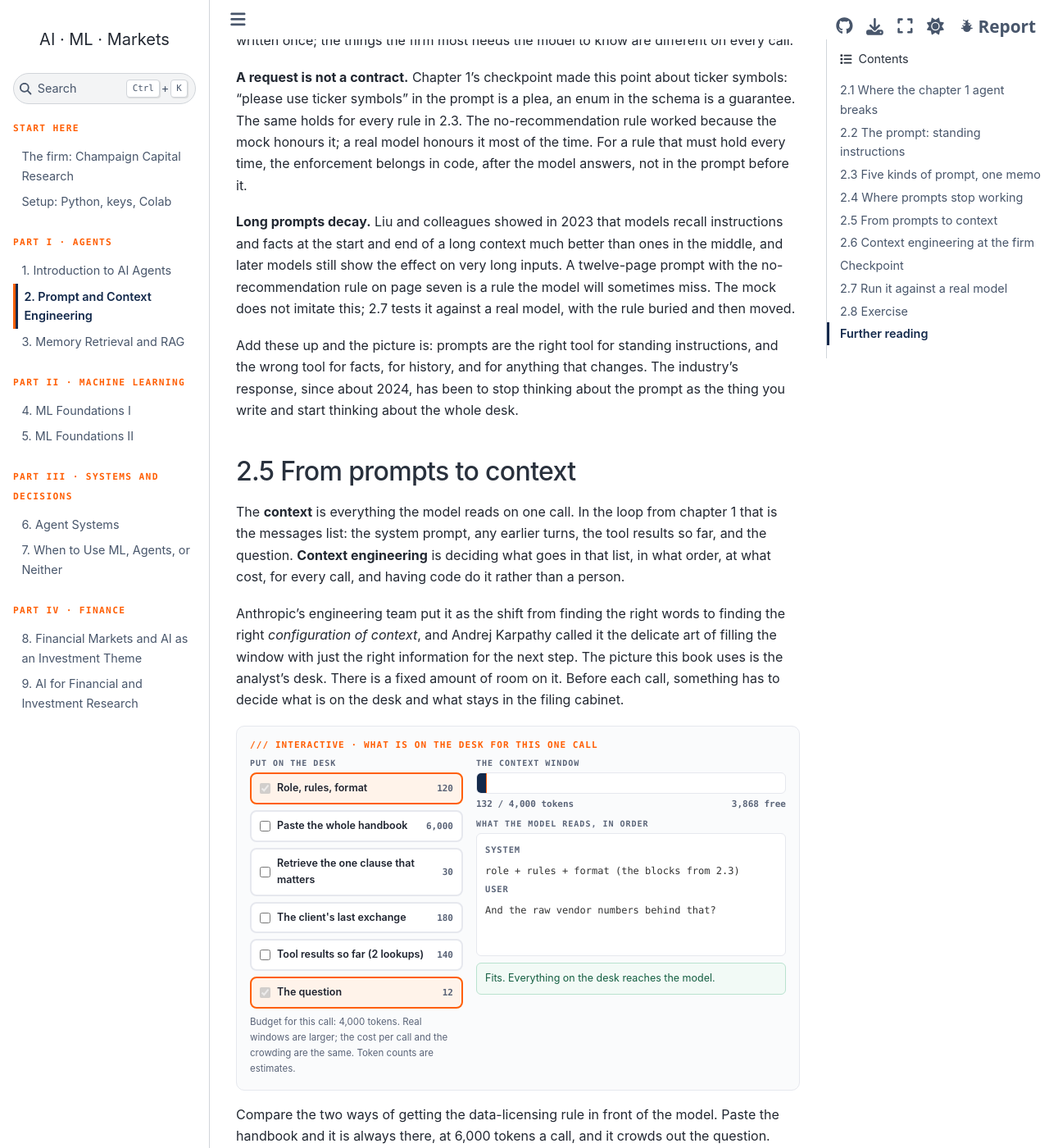
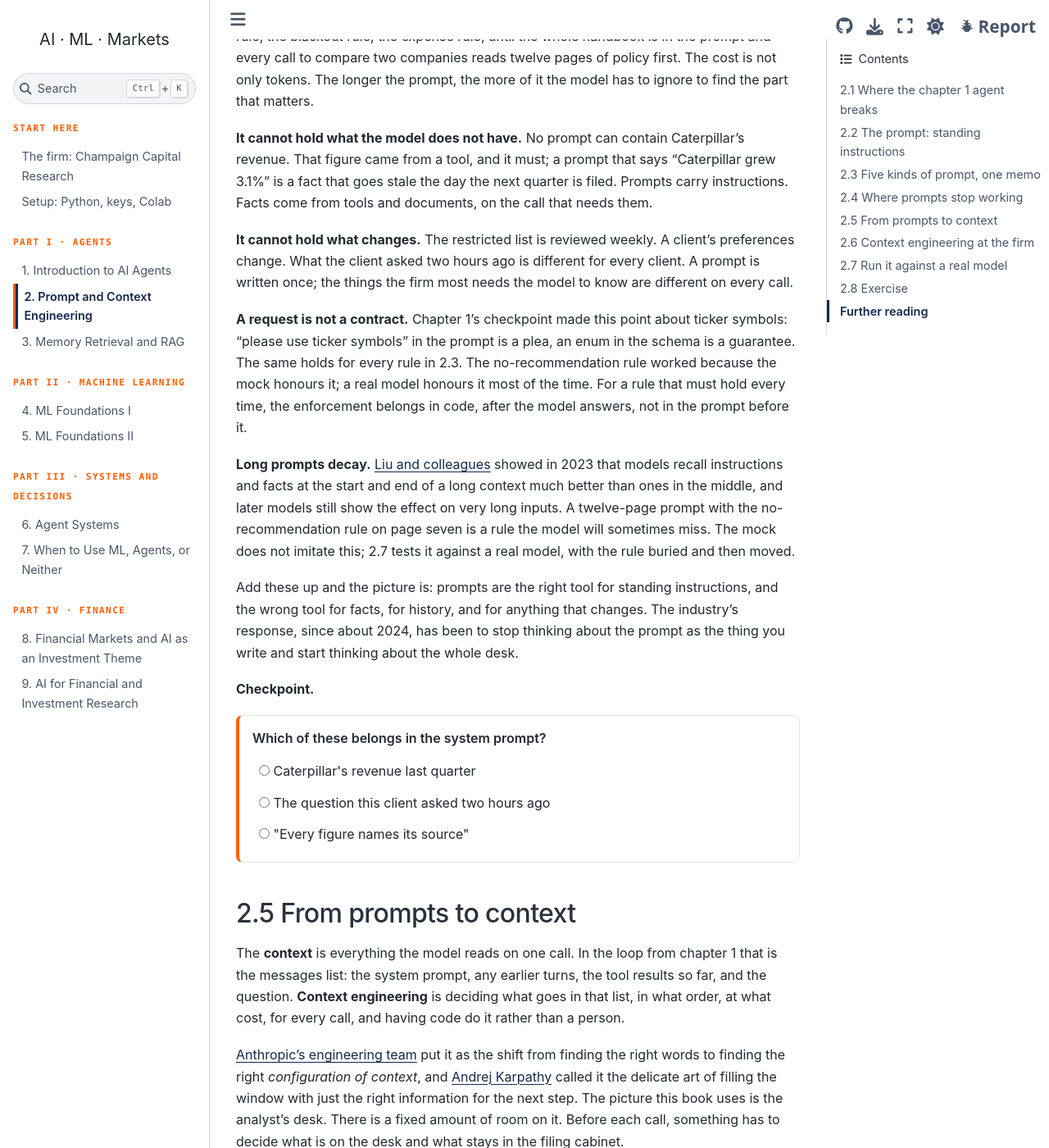
Before and after one commit to ashcastelinocs124/msba-ai-workshop, a Jupyter Book: the page built from book/ch02-prompt-context.md, in a window 1280 px wide and 1400 px high, scrolled down 5979 px. Shown: the whole window at 82% size. Built offline with Jupyter Book 1.0.4 settings and Sphinx 7.4.7 and the Sphinx Book theme 1.1.4, drawn with Linux system fonts in a browser that asks for light colours; some of the changed text lies outside the part shown.

Commit message:
Spread chapter 2's checkpoints through the chapter and link the further reading

````diff
--- a/book/ch02-prompt-context.md
+++ b/book/ch02-prompt-context.md
@@ -125,6 +125,20 @@
 
 Two rules of thumb from all of this. First, **a prompt block changes the shape of the answer, never its facts.** Every figure in every memo above came from `get_financials`; the blocks decided the header, the table, the refusal and the sign-off. Second, **add blocks one at a time and run the same question after each.** A prompt assembled all at once is a prompt whose parts you cannot tell apart when one of them misbehaves.
 
+**Checkpoint.** One question before moving on.
+
+```{raw} html
+<div class="quiz" data-answer="c"
+     data-ok="Correct. The facts are right and the tool calls are right; the shape of the answer is wrong. That is a format block, and it should fire only when a table is asked for."
+     data-no="Look at what is wrong: the numbers, the lookups, or the shape? Only one of the three is a prompt problem.">
+  <p class="q">A client asks for a comparison "as a table" and gets two correct sentences with both figures and a source tag. Which block is missing?</p>
+  <label><input type="radio" name="q1" value="a"> Rules: the model broke a handbook rule</label>
+  <label><input type="radio" name="q1" value="b"> History: the model forgot the previous exchange</label>
+  <label><input type="radio" name="q1" value="c"> Format: the model does not know what shape to answer in when a table is asked for</label>
+  <div class="fb"></div>
+</div>
+```
+
 ## 2.4 Where prompts stop working
 
 By the end of 2.3 the prompt fixed two of the four replies from 2.1, the table and the buy question. Look at what it cost and what it still cannot do.
@@ -154,15 +168,29 @@
 
 **A request is not a contract.** Chapter 1's checkpoint made this point about ticker symbols: "please use ticker symbols" in the prompt is a plea, an enum in the schema is a guarantee. The same holds for every rule in 2.3. The no-recommendation rule worked because the mock honours it; a real model honours it most of the time. For a rule that must hold every time, the enforcement belongs in code, after the model answers, not in the prompt before it.
 
-**Long prompts decay.** Liu and colleagues showed in 2023 that models recall instructions and facts at the start and end of a long context much better than ones in the middle, and later models still show the effect on very long inputs. A twelve-page prompt with the no-recommendation rule on page seven is a rule the model will sometimes miss. The mock does not imitate this; 2.7 tests it against a real model, with the rule buried and then moved.
+**Long prompts decay.** [Liu and colleagues](https://arxiv.org/abs/2307.03172) showed in 2023 that models recall instructions and facts at the start and end of a long context much better than ones in the middle, and later models still show the effect on very long inputs. A twelve-page prompt with the no-recommendation rule on page seven is a rule the model will sometimes miss. The mock does not imitate this; 2.7 tests it against a real model, with the rule buried and then moved.
 
 Add these up and the picture is: prompts are the right tool for standing instructions, and the wrong tool for facts, for history, and for anything that changes. The industry's response, since about 2024, has been to stop thinking about the prompt as the thing you write and start thinking about the whole desk.
+
+**Checkpoint.**
+
+```{raw} html
+<div class="quiz" data-answer="c"
+     data-ok="Correct. A standing rule is what a prompt is for. A figure comes from a tool on the call that needs it, and the last question is history, placed on the desk by code."
+     data-no="Ask which of the three is the same on every call and true for every client. Only that one belongs in a block written once.">
+  <p class="q">Which of these belongs in the system prompt?</p>
+  <label><input type="radio" name="q2" value="a"> Caterpillar's revenue last quarter</label>
+  <label><input type="radio" name="q2" value="b"> The question this client asked two hours ago</label>
+  <label><input type="radio" name="q2" value="c"> "Every figure names its source"</label>
+  <div class="fb"></div>
+</div>
+```
 
 ## 2.5 From prompts to context
 
 The **context** is everything the model reads on one call. In the loop from chapter 1 that is the messages list: the system prompt, any earlier turns, the tool results so far, and the question. **Context engineering** is deciding what goes in that list, in what order, at what cost, for every call, and having code do it rather than a person.
 
-Anthropic's engineering team put it as the shift from finding the right words to finding the right *configuration of context*, and Andrej Karpathy called it the delicate art of filling the window with just the right information for the next step. The picture this book uses is the analyst's desk. There is a fixed amount of room on it. Before each call, something has to decide what is on the desk and what stays in the filing cabinet.
+[Anthropic's engineering team](https://www.anthropic.com/engineering/effective-context-engineering-for-ai-agents) put it as the shift from finding the right words to finding the right *configuration of context*, and [Andrej Karpathy](https://x.com/karpathy/status/1937902205765607626) called it the delicate art of filling the window with just the right information for the next step. The picture this book uses is the analyst's desk. There is a fixed amount of room on it. Before each call, something has to decide what is on the desk and what stays in the filing cabinet.
 
 ```{raw} html
 :file: widgets/ch02-context-window.html
@@ -248,7 +276,7 @@
 
 What the firm gets from this, compared with 2.3's prompt alone: the same standing instructions, plus the client's preferences, plus the right handbook clause, plus the last exchange, each placed by code on the call that needs it, and a token count per call that Priya can read. What it does not get is an agent that reads the whole handbook every time, or one that remembers every client forever. Both of those are choices the firm made on purpose.
 
-## Checkpoint
+**Checkpoint.**
 
 ```{raw} html
 <div class="quiz" data-answer="b"
@@ -258,18 +286,6 @@
   <label><input type="radio" name="q0" value="a"> In the system prompt, pasted in full, updated by hand each Monday</label>
   <label><input type="radio" name="q0" value="b"> In a record the loop reads into the context on calls that mention a ticker, with a code check on the answer</label>
   <label><input type="radio" name="q0" value="c"> In a few-shot example that shows the model declining a restricted name</label>
-  <div class="fb"></div>
-</div>
-```
-
-```{raw} html
-<div class="quiz" data-answer="c"
-     data-ok="Correct. The facts are right and the tool calls are right; the shape of the answer is wrong. That is a format block, and it should fire only when a table is asked for."
-     data-no="Look at what is wrong: the numbers, the lookups, or the shape? Only one of the three is a prompt problem.">
-  <p class="q">A client asks for a comparison "as a table" and gets two correct sentences with both figures and a source tag. Which block is missing?</p>
-  <label><input type="radio" name="q1" value="a"> Rules: the model broke a handbook rule</label>
-  <label><input type="radio" name="q1" value="b"> History: the model forgot the previous exchange</label>
-  <label><input type="radio" name="q1" value="c"> Format: the model does not know what shape to answer in when a table is asked for</label>
   <div class="fb"></div>
 </div>
 ```
@@ -353,7 +369,7 @@
 
 ## Further reading
 
-- Anthropic, *Effective context engineering for AI agents* (2025) — the shift from prompt to context, and the "smallest set of high-signal tokens" principle this chapter's desk picture is drawn from.
-- Anthropic, *Prompt engineering overview* in the Claude documentation — the role, example and format techniques from 2.3, with the reasons each one works.
-- Nelson F. Liu et al., *Lost in the Middle: How Language Models Use Long Contexts* (2023) — the decay effect tested in 2.7.
-- Andrej Karpathy on "context engineering" (2025) — the phrase, and the argument that the prompt is the small part.
+- Anthropic, [*Effective context engineering for AI agents*](https://www.anthropic.com/engineering/effective-context-engineering-for-ai-agents) (2025) — the shift from prompt to context, and the "smallest set of high-signal tokens" principle this chapter's desk picture is drawn from.
+- Anthropic, [*Prompt engineering overview*](https://docs.claude.com/en/docs/build-with-claude/prompt-engineering/overview) in the Claude documentation — the role, example and format techniques from 2.3, with the reasons each one works.
+- Nelson F. Liu et al., [*Lost in the Middle: How Language Models Use Long Contexts*](https://arxiv.org/abs/2307.03172) (2023) — the decay effect tested in 2.7.
+- Andrej Karpathy, [the post that named "context engineering"](https://x.com/karpathy/status/1937902205765607626) (2025) — the phrase, and the argument that the prompt is the small part.
````
